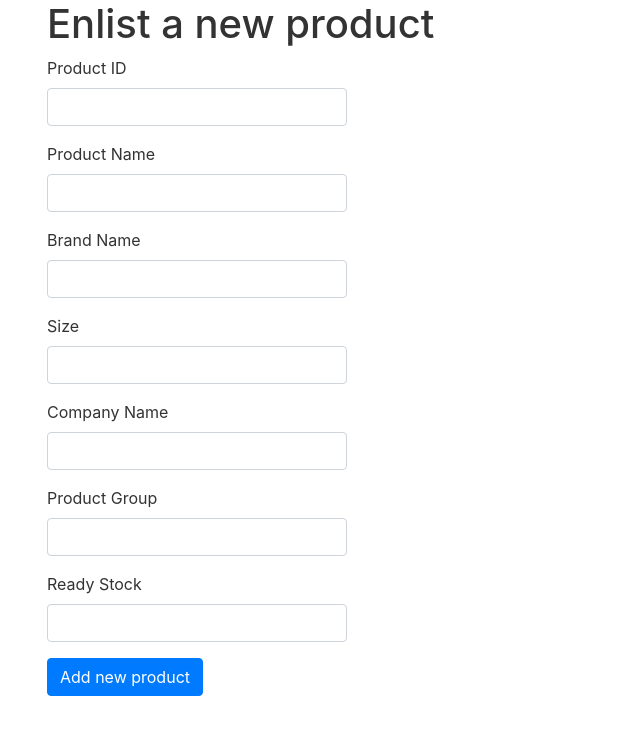
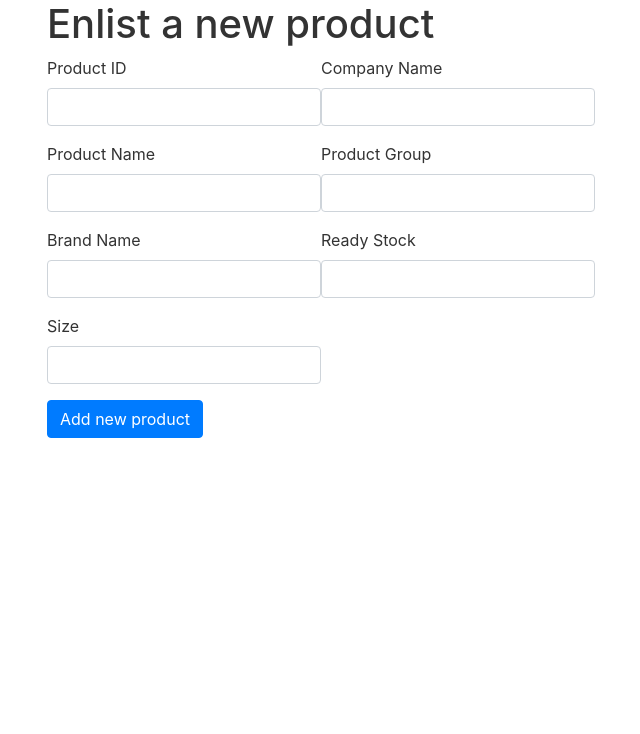
Before and after one commit to thetradecoder/local-shop-manager, a React (Create React App) app: page /add-product in a window 1280 px wide. Shown: the top 734 px of the page, without its empty margins (203-843 px from the left). Built offline with nearby package versions, Linux system fonts and the light colour scheme.

Commit message:
local update

```diff
--- a/src/components/add-product.component.js
+++ b/src/components/add-product.component.js
@@ -56,8 +56,10 @@ export default function AddProduct(){
     return(
         <div className="body-part">
             <div><h1>Enlist a new product</h1></div>
-            <div className='w-max-300'>
+            <div>
                 <form onSubmit={onSubmitProductData}>
+                    <div className="d-flex">
+                        <div className="w-max-300">
                             <div className="form-group">
                                 <label>Product ID</label>
                                 <input type="text" onChange={onChangeProductId} className="form-control" required/>
@@ -74,6 +76,8 @@ export default function AddProduct(){
                                 <label>Size</label>
                                 <input type="text" onChange={onChangeSize} className="form-control" required/>
                             </div>
+                        </div>
+                        <div className="w-max-300">
                             <div className="form-group">
                                 <label>Company Name</label>
                                 <input type="text" onChange={onChangeCompanyName} className="form-control" required/>
@@ -87,6 +91,8 @@ export default function AddProduct(){
                                 <label>Ready Stock</label>
                                 <input type="text" onChange={onChangeStock} className="form-control" required/>
                             </div>
+                        </div>
+                    </div>
                     <div>
                         <button type="submit" className="btn btn-primary">Add new product</button>
                     </div>
```
Also changed, not shown: 1 other file (tests, documents, lock files or other folders). Lines whose indentation alone changed are shown as unchanged.
